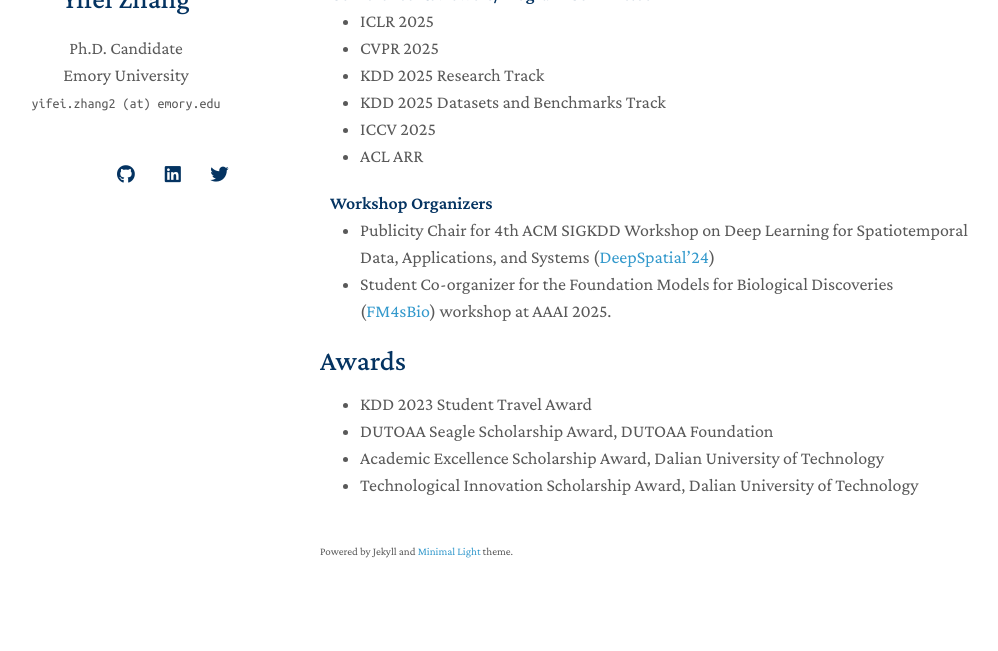
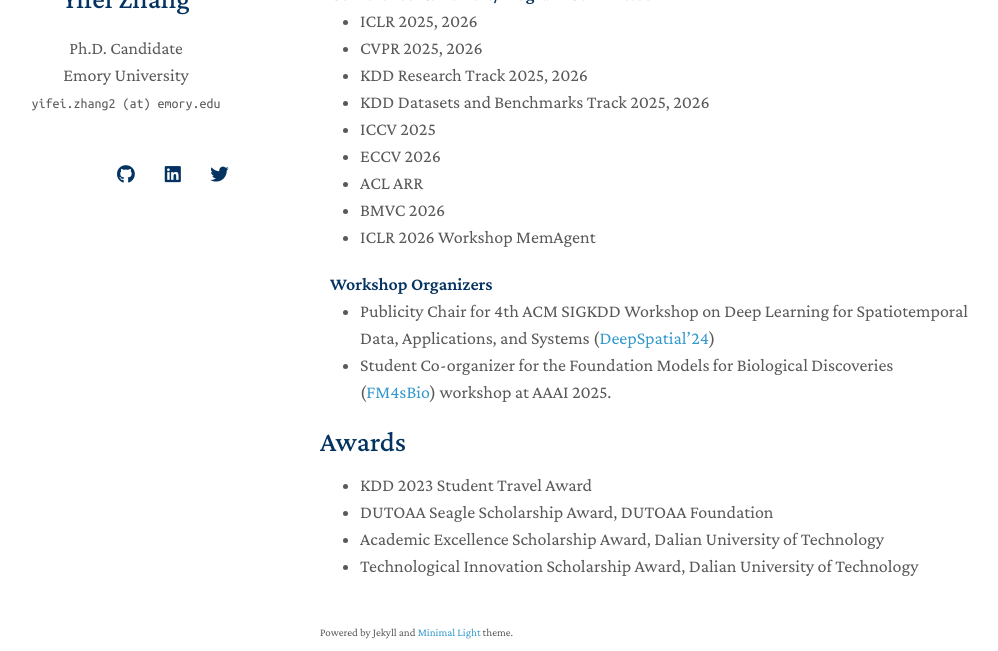
Before and after one commit to yifeizhangcs/yifeizhangcs.github.io, a Jekyll site: the page built from index.md, in a window 1280 px wide and 900 px high, scrolled down 4714 px, cut to the strip 249-900 px from the top of the window. Shown: the whole strip, without its empty margins (150-1148 px from the left). Built offline with Jekyll 4.4.1, drawn with Linux system fonts in a browser that asks for light colours; nearby versions of some CDN libraries; a style sheet for code colours, icons or effects is not loaded; our own code applies the rules of GitHub Pages for plain Markdown files.

Commit message:
Update conference reviewer years in services.md

```diff
--- a/_includes/services.md
+++ b/_includes/services.md
@@ -15,12 +15,15 @@
 <h4 style="margin:0 10px 0;">Conference Reviewers/Program Committee</h4>
 
 <ul style="margin:0 0 20px;">
-    <li>ICLR 2025</li>
-    <li>CVPR 2025</li>
-    <li>KDD 2025 Research Track</li>
-    <li>KDD 2025 Datasets and Benchmarks Track</li>
+    <li>ICLR 2025, 2026</li>
+    <li>CVPR 2025, 2026</li>
+    <li>KDD Research Track 2025, 2026</li>
+    <li>KDD Datasets and Benchmarks Track 2025, 2026</li>
     <li>ICCV 2025</li>
+    <li>ECCV 2026</li>
     <li>ACL ARR</li>
+    <li>BMVC 2026</li>
+    <li>ICLR 2026 Workshop MemAgent</li>
 </ul>
 
 <h4 style="margin:0 10px 0;">Workshop Organizers</h4>
```
